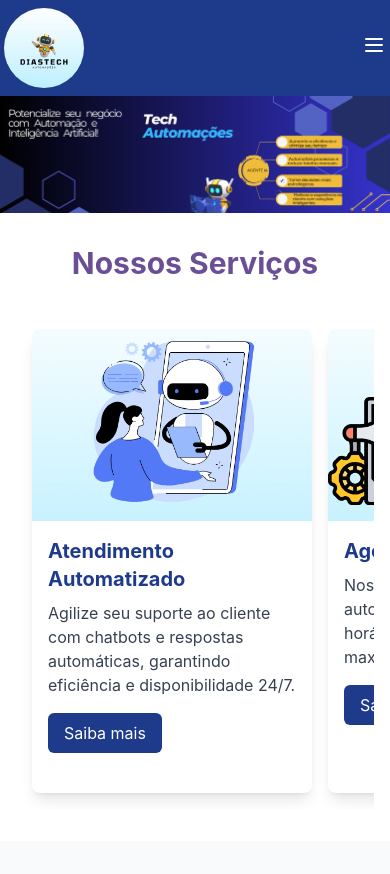
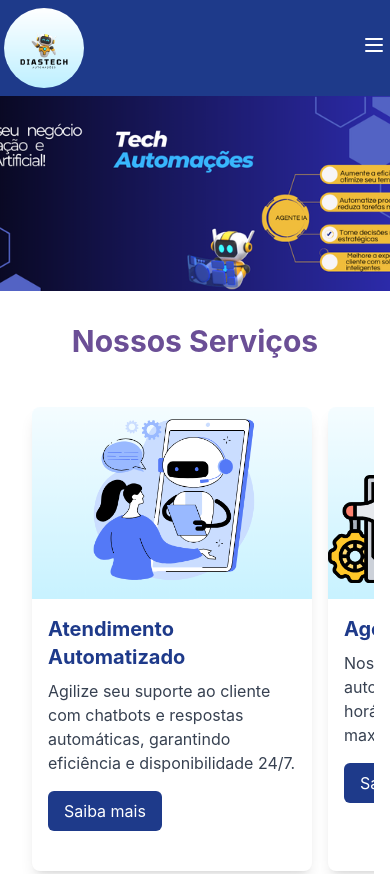
Before and after one commit to lucas198273/pexico2.0astro, an Astro site: page / in a window 390 px wide. Shown: the top 874 px of the page. Built offline with nearby package versions, Linux system fonts and the light colour scheme; Astro itself is replaced by a stand-in of ours.

Commit message:
ajuste01

```diff
--- a/src/components/Baner.astro
+++ b/src/components/Baner.astro
@@ -1,4 +1,4 @@
-<section class="relative flex justify-center items-center w-full h-[30vw] sm:h-[50vh] md:h-[40vh] lg:h-[30vw]">
+<section class="relative flex justify-center items-center w-full h-[50vw] sm:h-[50vh] md:h-[40vh] lg:h-[30vw]">
   <div class="relative w-full h-full overflow-hidden">
     <!-- Banner -->
     <img src="/assets/baner.png" alt="Coleção Outono" class="w-full h-full object-cover" />
```
